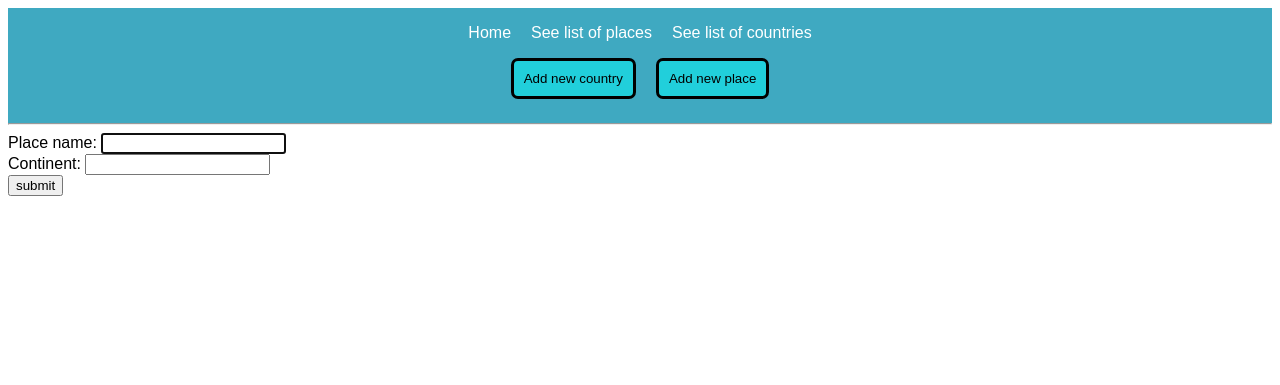
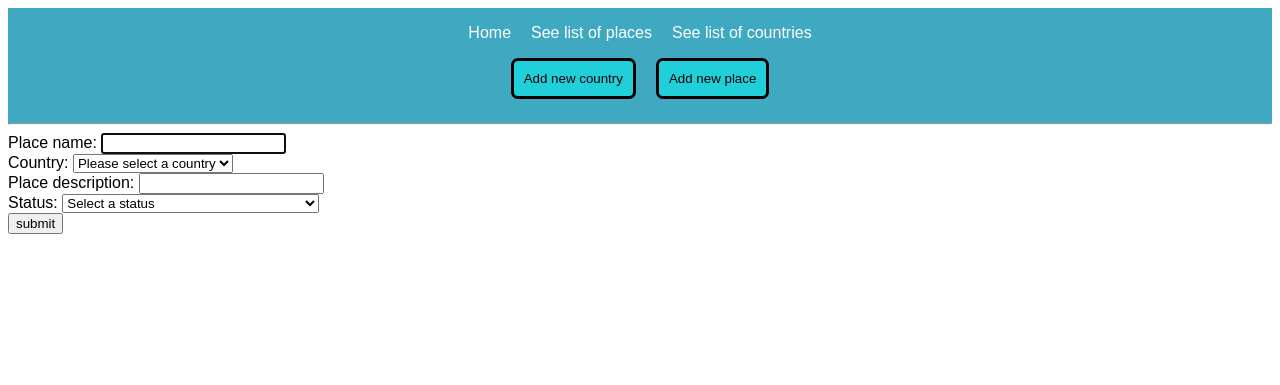
Before and after one commit to jengreen080/CodeClan.Week5.Project, a Flask app: page /places/1/edit in a window 1280 px wide. Shown: the top 385 px of the page. Run offline with Flask 3, Linux system fonts and the light colour scheme; data that the repository does not hold is empty; parts of the project's set-up code (start-up, migrations or seed data) failed here and were passed over; some libraries are stand-ins or nearby versions.

Commit message:
MVP done! I think

```diff
--- a/controllers/places_controller.py
+++ b/controllers/places_controller.py
@@ -41,17 +41,21 @@ def submit_new_place():
 @places_blueprint.route("/places/<place_id>/edit", methods=['GET'])
 def edit_a_place(place_id):
     place = place_repo.select(place_id)
-    country = country_repo.select_all()
-
-    return render_template('/places/edit_place.jinja', country = country, place = place)
+    countries = country_repo.select_all()
+    return render_template('/places/edit_place.jinja', countries = countries, place = place)
 
 
 @places_blueprint.route("/places/<place_id>", methods=['POST'])
 def update_place(place_id):
     name = request.form['place_name']
-    country = country_repo.select(place_id)
-    description = request.form['country_description']
-    visited = request.form['visited']
-    place = Place(place_name = name, country = country, description = description, visited = visited)
-    country_repo.update(country)
-    return redirect('/countries/')
+    country_id = request.form['country']
+    country = country_repo.select(country_id)
+    # country = country_repo.select(place_id)
+    description = request.form['place_description']
+    if request.form['visited'] == 'visited':
+        visited = True
+    else:
+        visited = False
+    place = Place(name, country, description, visited, place_id)
+    place_repo.update(place)
+    return redirect('/places/')
--- a/repositories/place_repository.py
+++ b/repositories/place_repository.py
@@ -32,14 +32,15 @@ def select_all():
 
 def select(place_id):
     place = None
-    sql = "SELECT * FROM places WHERE id = %s"
+    sql = "SELECT * FROM places WHERE place_id = %s"
     values = [place_id]
     results = run_sql(sql, values)
+    print(place_id)
 
     if results:
         result = results[0]
         country = country_repo.select(result["country_id"])
-        place = Place(result["place_id"], result["place_name"], country, result["place_description"], result["visited"], result["place_id"])
+        place = Place(result["place_name"], country, result["place_description"], result["visited"], result["place_id"])
     return place
 
 def delete(place_id):
@@ -48,6 +49,6 @@ def delete(place_id):
     run_sql(sql, values)
 
 def update(place):
-    sql = "UPDATE places SET (place_name, country_id, place_description, visited) = (%s, %s) WHERE place_id = %s"
-    values = [place.place_name, place.country_id, place.place_description, place.visited]
+    sql = "UPDATE places SET (place_name, country_id, place_description, visited) = (%s, %s, %s, %s) WHERE place_id = %s"
+    values = [place.place_name, place.country.country_id, place.place_description, place.visited, place.place_id]
     run_sql(sql, values)
--- a/templates/places/edit_place.jinja
+++ b/templates/places/edit_place.jinja
@@ -5,11 +5,29 @@
 <form action = "/places/{{place.place_id}}" method = "POST">
     <div>
         <label for = "place_name">Place name:</label>
-        <input type = "text" id="country_name" name="country_name" value = "{{country.country_name}}" required autofocus>
+        <input type = "text" id="place_name" name="place_name" value="{{place.place_name}}" required autofocus>
     </div>
     <div>
-        <label for = "continent">Continent:</label>
-        <input type = "text" id = "continent" name = "continent" value = "{{country.continent}}">
+    <label for = "country">Country:</label>
+        <select id = "country" name = "country">
+            <option value = "select_country">Please select a country</option>
+            {% for country in countries %}
+                <option value = "{{country.country_id}}">{{ country.country_name }}</option>
+            {% endfor %}
+        </select>
+    </div>
+    <div>
+        <label for = "place_description">Place description:</label>
+        <input type = "text" id = "place_description" name = "place_description" value = "{{place.place_description}}">
+    </div>
+    <div>
+        <label for = "status">Status:</label>
+
+        <select id = "status" name = "visited" value = "{{place.visited}}">
+            <option value = "select_status">Select a status</option>
+            <option value = "visited">Been there, done that. Got the postcard</option>
+            <option value = "not_visited">On the bucket list!</option>
+        </select>
     </div>
     <input type="submit" value="submit">
 </form>
--- a/templates/places/places_home.jinja
+++ b/templates/places/places_home.jinja
@@ -17,6 +17,9 @@
     {# <i class="fa-duotone fa-earth-americas fa-beat" style="--fa-primary-color: #50b970; --fa-secondary-color: #5aa1ce;"></i> #}
     {% endif %}
     </p>
+    <form class = "update_button" action = "/places/{{place.place_id}}/edit" method = "GET">
+        <button type="submit">Update place</button>
+    </form>
     <form class = "delete_button" action = "/places/{{place.place_id}}/delete" method = "POST">
         <button class = "delete">Delete</button>
     </form>
```
